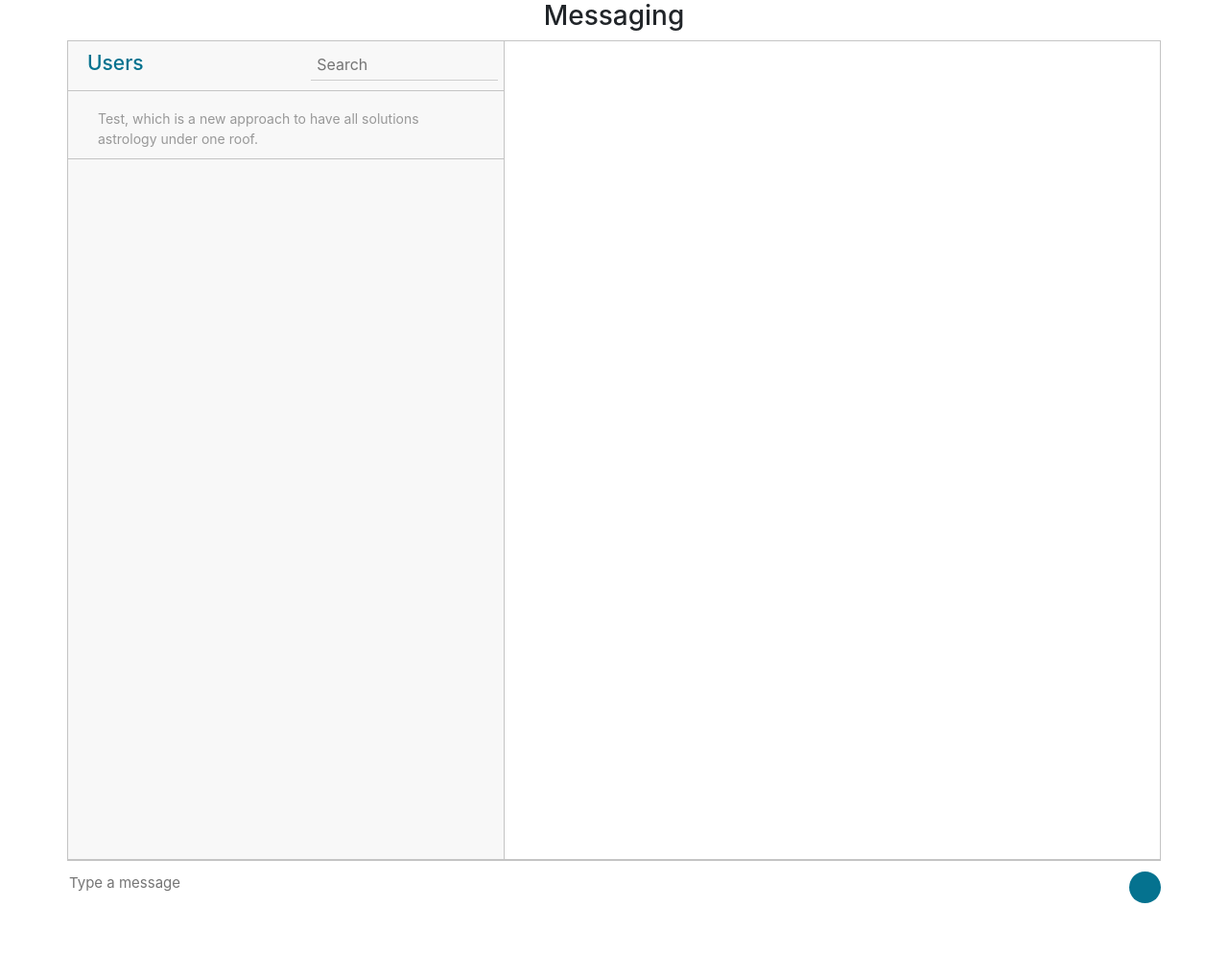
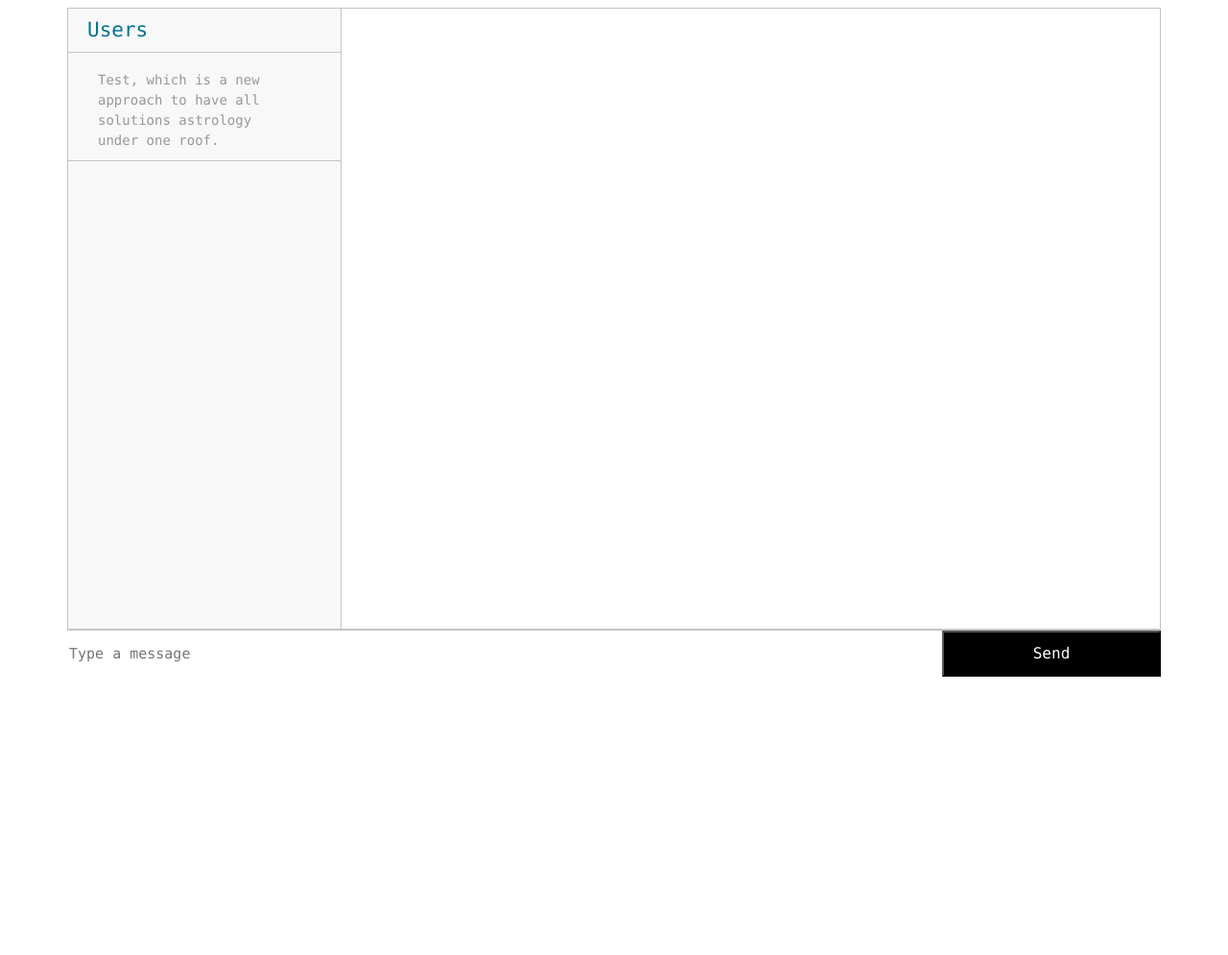
Before and after one commit to lscolombo/project2, a Flask app: template templates/channel.html in a window 1280 px wide. Shown: the whole page at 96% size. After the commit the page ends 705 px from the top, so only its background shows below. Run offline with Flask 2, Linux system fonts and the light colour scheme; the template is opened without the code that fills it, so the values that code supplies are empty; some libraries are stand-ins or nearby versions.

Commit message:
more styling

```diff
--- a/static/style-channel.css
+++ b/static/style-channel.css
@@ -1,10 +1,14 @@
+body{
+    font-family: "Lucida Console", Monaco, monospace;
+}
+
 .container{max-width:1170px; margin:auto;}
 img{ max-width:100%;}
 .inbox_people {
   background: #f8f8f8 none repeat scroll 0 0;
   float: left;
   overflow: hidden;
-  width: 40%; border-right:1px solid #c4c4c4;
+  width: 25%; border-right:1px solid #c4c4c4;
 }
 .inbox_msg {
   border: 1px solid #c4c4c4;
@@ -56,7 +60,7 @@ img{ max-width:100%;}
   margin: 0;
   padding: 18px 16px 10px;
 }
-.inbox_chat { height: 100%; overflow-y: scroll;}
+.inbox_chat { height: 75%; overflow-y: scroll;}
 
 .active_chat{ background:#ebebeb;}
 
@@ -89,8 +93,8 @@ img{ max-width:100%;}
 .mesgs {
   float: left;
   padding: 30px 15px 0 25px;
-  width: 60%;
-  height: 100%;
+  width: 75%;
+  height: 75%;
   overflow-y: scroll;
 }
 
@@ -113,7 +117,7 @@ img{ max-width:100%;}
   color: #4c4c4c;
   font-size: 15px;
   min-height: 48px;
-  width: 100%;
+  width: 80%;
 }
 
 .type_msg {border-top: 1px solid #c4c4c4;position: relative;}
@@ -130,8 +134,20 @@ img{ max-width:100%;}
   top: 11px;
   width: 33px;
 }
-.messaging { padding: 0 0 50px 0;}
-.msg_history {
-  height: 516px;
-  overflow-y: auto;
+.messaging { padding: 0 0 0 0;}
+
+button{
+    width: 20%;
+    background-color: black;
+    color: white;
 }
+
+button:hover{
+    transition: 0.3s ease;
+    background-color: white;
+    color: black;
+}
+
+li{
+    list-style: none;
+}
--- a/static/style.css
+++ b/static/style.css
@@ -60,12 +60,6 @@ html, body {
   height: 90%;
 }
 
-
-.row.custom:first-child{
-  height: 10%;"col-md-4"
-  align-content: center;
-  align-items: center;
-}
 
 .container-fluid{
   height: 100%;
--- a/templates/channel.html
+++ b/templates/channel.html
@@ -18,20 +18,13 @@
 </head>
 <body>
 <div class="container">
-<h3 class=" text-center">Messaging</h3>
+<h3 class=" text-center">{{channel.name}}</h3>
 <div class="messaging">
       <div class="inbox_msg">
         <div class="inbox_people">
           <div class="headind_srch">
             <div class="recent_heading">
               <h4>Users</h4>
-            </div>
-            <div class="srch_bar">
-              <div class="stylish-input-group">
-                <input type="text" class="search-bar"  placeholder="Search" >
-                <span class="input-group-addon">
-                <button type="button"> <i class="fa fa-search" aria-hidden="true"></i> </button>
-                </span> </div>
             </div>
           </div>
           <div class="inbox_chat">
@@ -60,10 +53,10 @@
           </div>
           <div class="type_msg">
             <div class="input_msg_write">
-<div class="input-group">
+                 <div class="input-group">
               <input type="text" class="write_msg" placeholder="Type a message" id="message" />
-              <button class="msg_send_btn" type="button" id="submit-button"><i class="fa fa-paper-plane-o" aria-hidden="true"></i></button>
-            </div>
+              <button id="submit-button">Send</button>
+                </div>
         </div>
           </div>
         </div>
```
